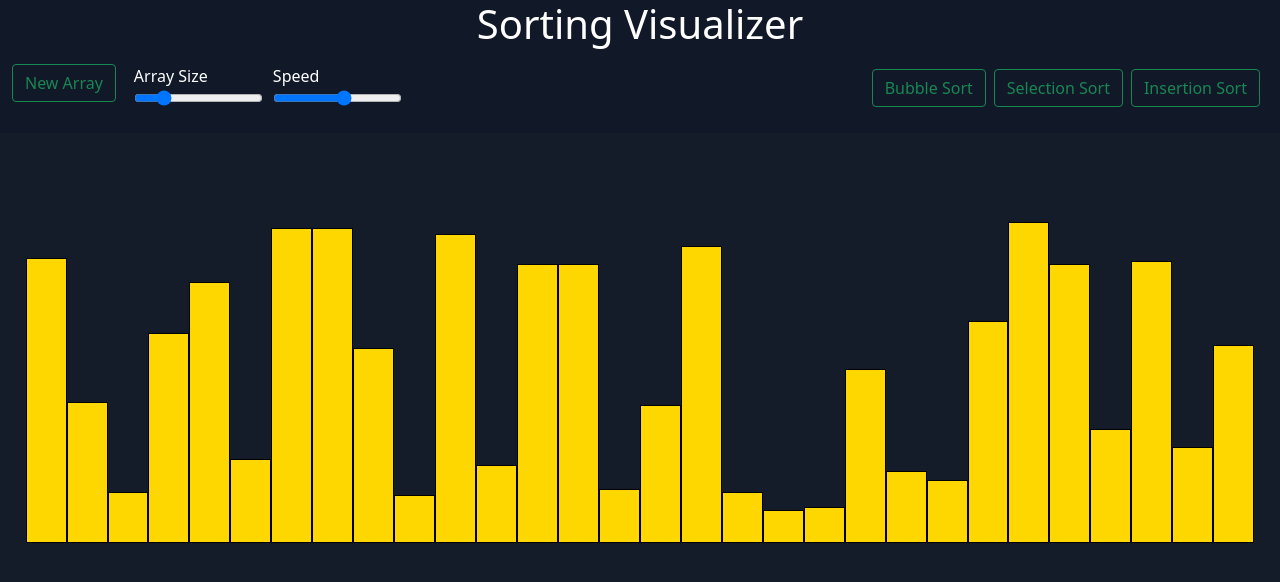
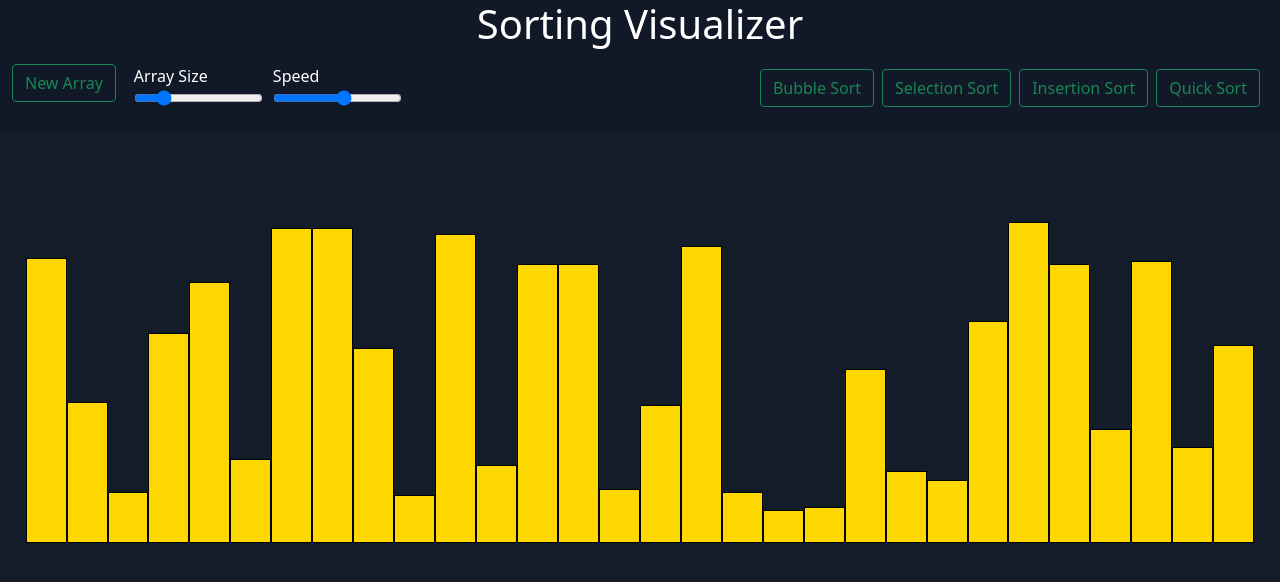
Before and after one commit to Moinahmad78/Sorting_Visualizer, a plain HTML site: page index.html in a window 1280 px wide. Drawn offline with nearby package versions, Linux system fonts and the light colour scheme.

Commit message:
second commit

```diff
--- a/index.html
+++ b/index.html
@@ -41,8 +41,8 @@
                     <button id="bubble_sort" class="btn btn-outline-success me-2">Bubble Sort</button>
                     <button id="select_sort" class="btn btn-outline-success me-2">Selection Sort</button>
                     <button id="insert_sort" class="btn btn-outline-success me-2">Insertion Sort</button>
-                    <!-- <button id="merge_sort" class="btn btn-outline-success me-2">Merge Sort</button>
-                    <button id="quick_sort" class="btn btn-outline-success me-2">Quick Sort</button> -->
+                    <!-- <button id="merge_sort" class="btn btn-outline-success me-2">Merge Sort</button> -->
+                    <button id="quick_sort" class="btn btn-outline-success me-2">Quick Sort</button>
                 </div>
             </div>
         </nav>
```
